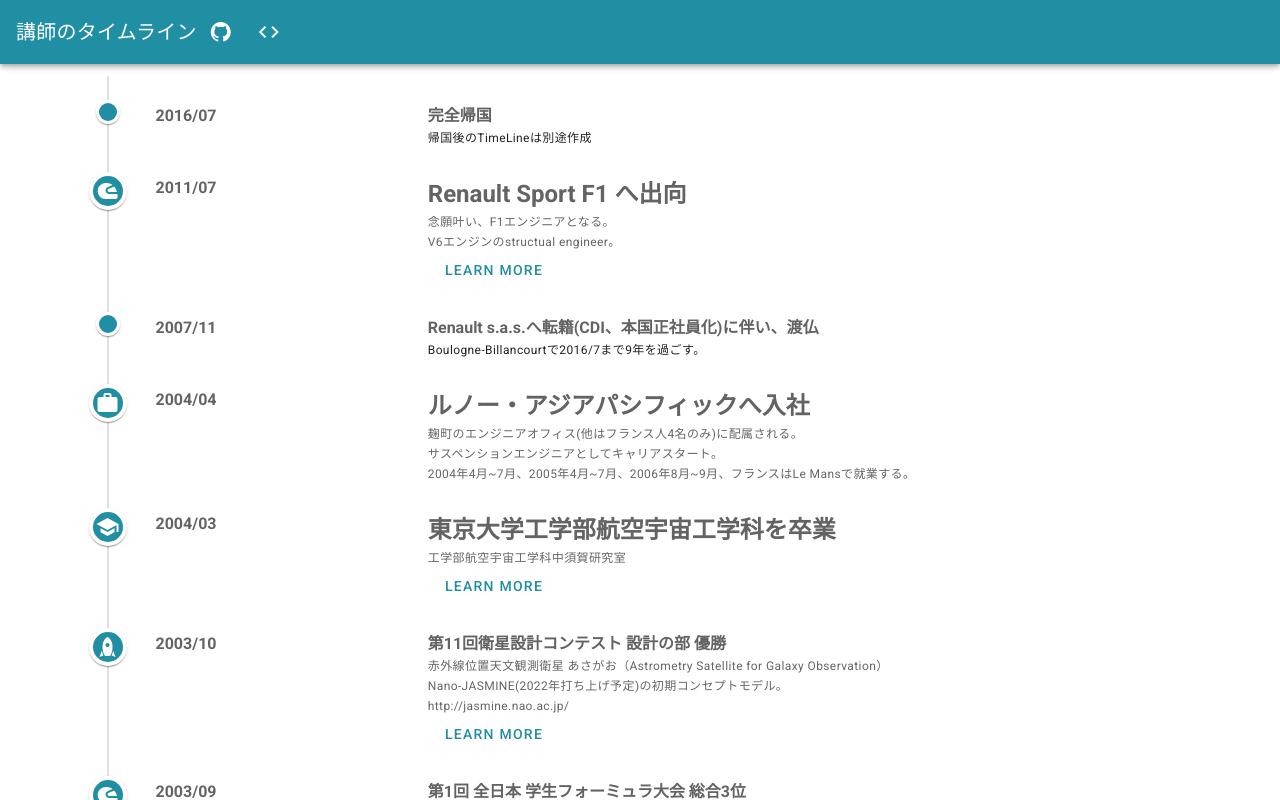
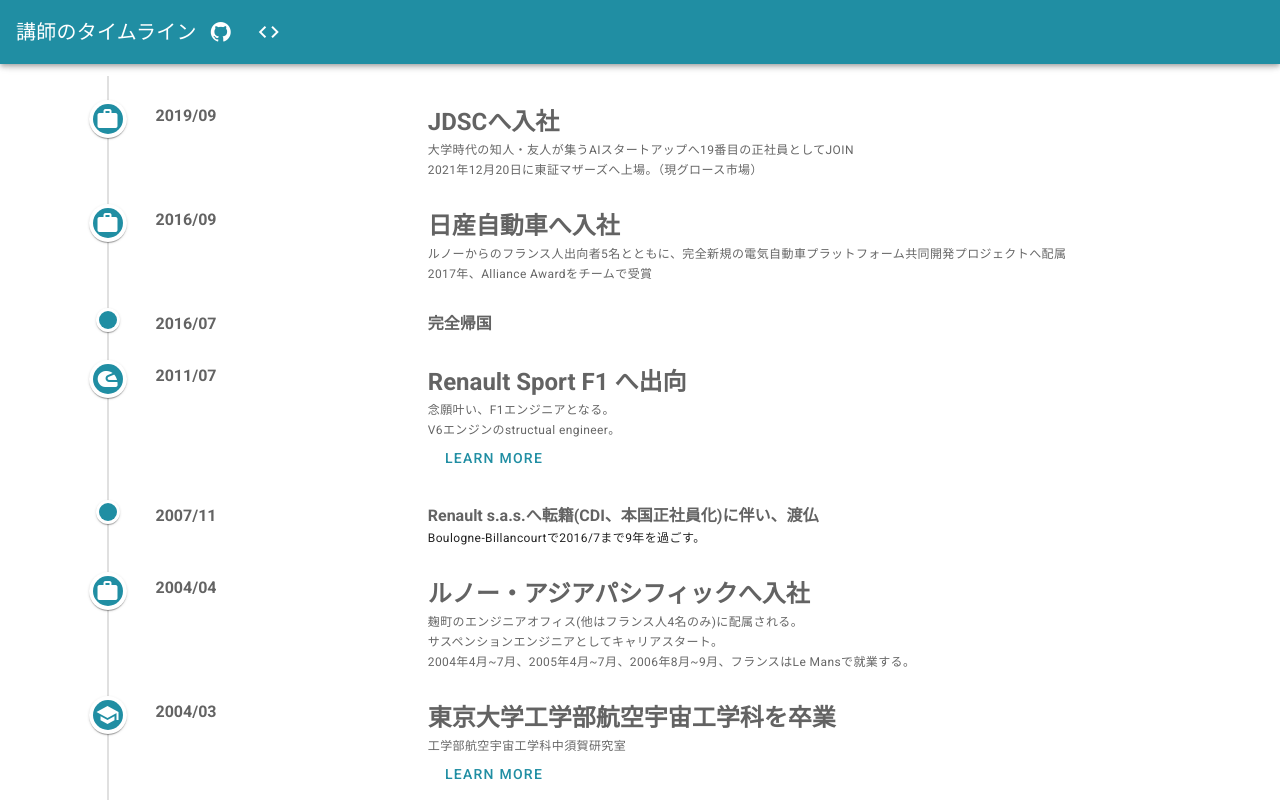
Before and after one commit to cosmopolitania/timeline, a Vue app: page / in a window 1280 px wide. Shown: the top 800 px of the page. Built offline with nearby package versions, Linux system fonts and the light colour scheme.

Commit message:
研修用に内容を追加

```diff
--- a/src/components/Timeline.vue
+++ b/src/components/Timeline.vue
@@ -23,7 +23,8 @@
     <v-content>
     <v-container>
     <v-timeline align-top dense class="mx-auto" >
-
+            <item011/>
+            <item010/>
             <item007/>
             <item005/>
             <item006/>
@@ -49,6 +50,8 @@
     import item007 from './item/item007';
     import item008 from './item/item008';
     import item009 from './item/item009';
+    import item010 from './item/item010';
+    import item011 from './item/item011';
 
     export default {
             name: 'App',
@@ -62,6 +65,8 @@
                     item007,
                     item008,
                     item009,
+                    item010,
+                    item011,
                 },
         };
 </script>
--- a/src/components/item/item007.vue
+++ b/src/components/item/item007.vue
@@ -9,9 +9,7 @@
                 </v-col>
                 <v-col>
                     <strong class='contents-title'>完全帰国</strong>
-                    <div class="text-caption">
-                        帰国後のTimeLineは別途作成 <br>
-                    </div>
+
                 </v-col>
             </v-row>
     </v-timeline-item>
--- /dev/null
+++ b/src/components/item/item010.vue
@@ -0,0 +1,35 @@
+<template>
+    <v-hover>
+        <v-timeline-item icon="mdi-briefcase" color='#208ea3'
+                     slot-scope="{ hover  }"
+                     :class="`${hover? 'class1': 'class2'}`">
+            <v-row class="pt-1">
+                <v-col cols="3">
+                    <strong class='contents-title'>2016/09</strong>
+                </v-col>
+                <v-col>
+                    <h2 class='contents-title'>日産自動車へ入社</h2>
+                    <div class="text-caption">
+                        <div class='contents-text'>
+                            ルノーからのフランス人出向者5名とともに、完全新規の電気自動車プラットフォーム共同開発プロジェクトへ配属<br>
+                            2017年、Alliance Awardをチームで受賞<br>
+                        </div>
+                    </div>
+                </v-col>
+                <!-- 画像がないのでしばらく割愛
+                <v-col>
+                    <v-img src="./../../images/bg003.png" max-width='300' max-height='200' contain> </v-img>
+                </v-col>
+                -->
+            </v-row>
+        </v-timeline-item>
+    </v-hover>
+</template>
+
+<script>
+    export default {}
+</script>
+
+<style>
+  @import "./../../css/mycss.css";
+</style>
--- /dev/null
+++ b/src/components/item/item011.vue
@@ -0,0 +1,35 @@
+<template>
+    <v-hover>
+        <v-timeline-item icon="mdi-briefcase" color='#208ea3'
+                     slot-scope="{ hover  }"
+                     :class="`${hover? 'class1': 'class2'}`">
+            <v-row class="pt-1">
+                <v-col cols="3">
+                    <strong class='contents-title'>2019/09</strong>
+                </v-col>
+                <v-col>
+                    <h2 class='contents-title'>JDSCへ入社</h2>
+                    <div class="text-caption">
+                        <div class='contents-text'>
+                            大学時代の知人・友人が集うAIスタートアップへ19番目の正社員としてJOIN<br>
+                            2021年12月20日に東証マザーズへ上場。（現グロース市場）<br>
+                        </div>
+                    </div>
+                </v-col>
+                <!-- 画像がないのでしばらく割愛
+                <v-col>
+                    <v-img src="./../../images/bg003.png" max-width='300' max-height='200' contain> </v-img>
+                </v-col>
+                -->
+            </v-row>
+        </v-timeline-item>
+    </v-hover>
+</template>
+
+<script>
+    export default {}
+</script>
+
+<style>
+  @import "./../../css/mycss.css";
+</style>
```
Also changed, not shown: 6 other files (tests, documents, lock files or other folders).
